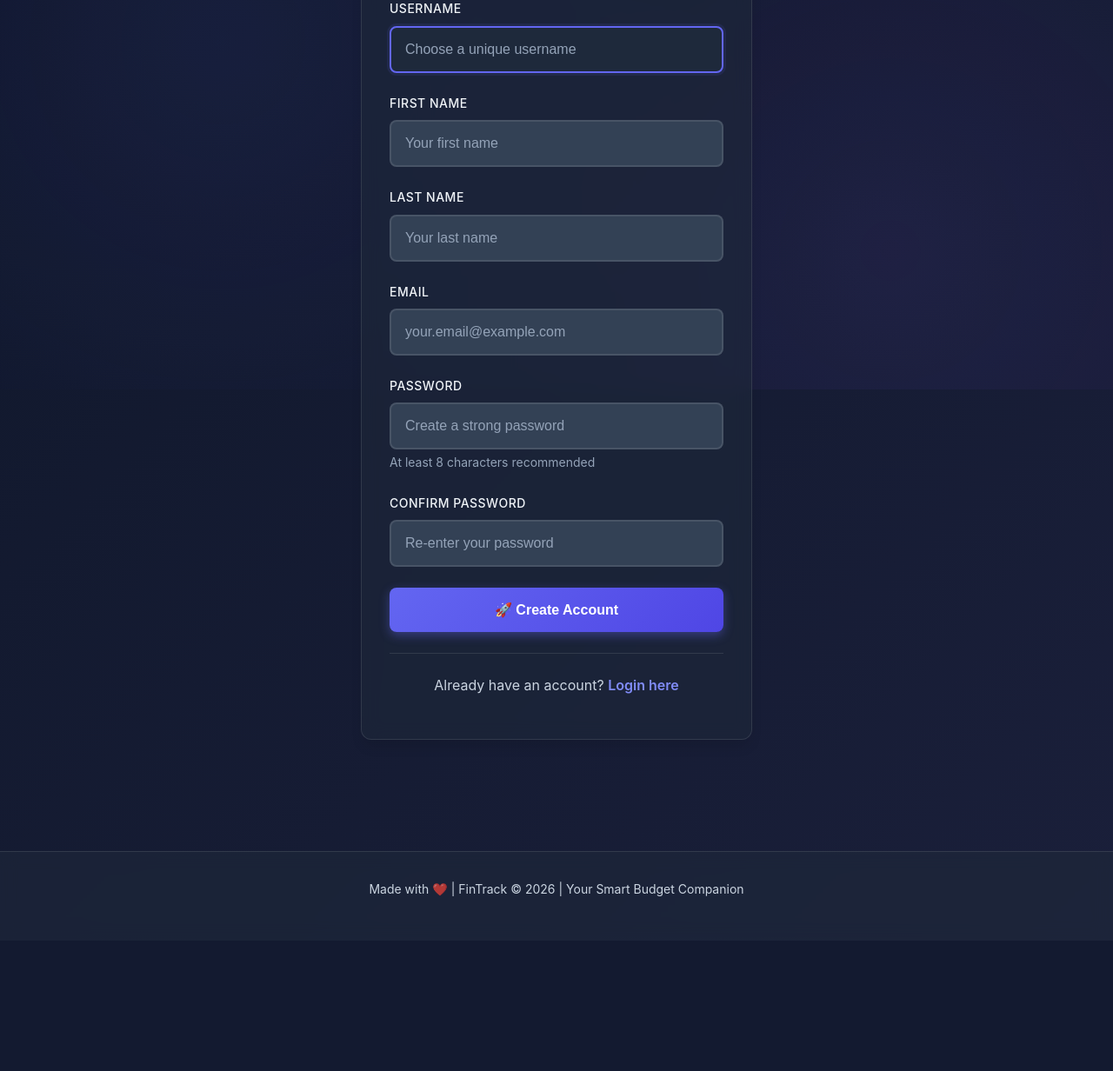
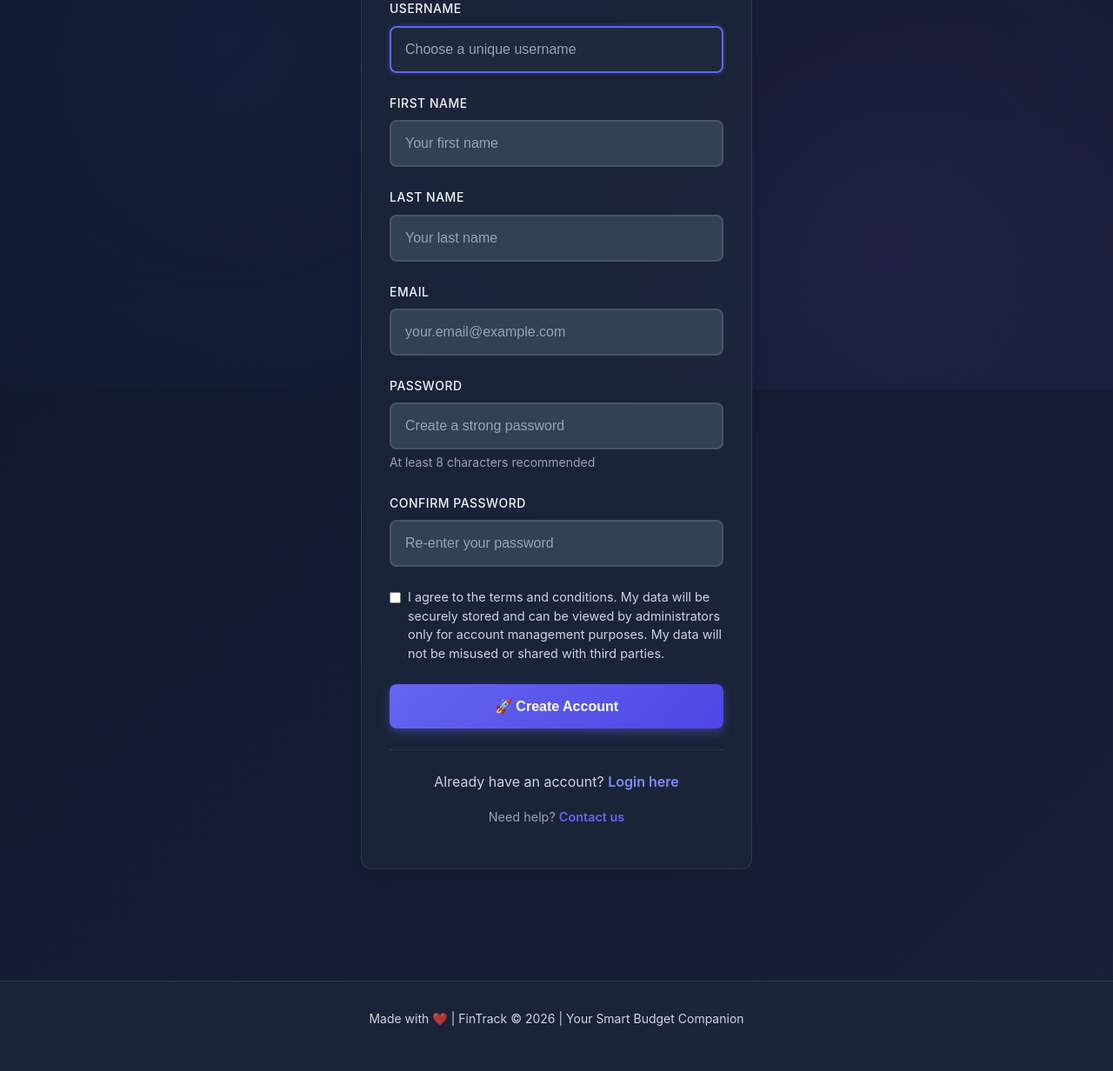
Before and after one commit to Arshad-khan05/FinTrack, a Django app: page /signup/ in a window 1280 px wide. Shown: the part 352-1584 px from the top of the page at 87% size. Before the commit the page ends 1383 px from the top, so only its background shows below. Run offline with Django 5.2, Linux system fonts and the light colour scheme.

Commit message:
Added terms and conditions checkbox

```diff
--- a/login/templates/signup.html
+++ b/login/templates/signup.html
@@ -91,6 +91,22 @@
                 >
             </div>
 
+            <!-- Terms and Conditions Checkbox -->
+            <div class="form-group" style="margin-top: var(--spacing-lg); margin-bottom: var(--spacing-lg);">
+                <div style="display: flex; gap: var(--spacing-sm); align-items: flex-start;">
+                    <input
+                        type="checkbox"
+                        id="terms"
+                        name="terms"
+                        required
+                        style="margin-top: 5px; cursor: pointer; accent-color: var(--primary);"
+                    >
+                    <label for="terms" style="cursor: pointer; color: var(--text-secondary); font-size: 0.9rem; line-height: 1.5;">
+                        I agree to the terms and conditions. My data will be securely stored and can be viewed by administrators only for account management purposes. My data will not be misused or shared with third parties.
+                    </label>
+                </div>
+            </div>
+
             <button type="submit" class="btn btn-primary" style="width: 100%;">
                 🚀 Create Account
             </button>
@@ -101,6 +117,9 @@
             <p>
                 Already have an account?
                 <a href="{% url 'login' %}">Login here</a>
+            </p>
+            <p style="margin-top: var(--spacing-md); font-size: 0.9rem; color: var(--text-muted);">
+                Need help? <a href="mailto:arshadkhan200205@gmail.com" style="color: var(--primary); text-decoration: none;">Contact us</a>
             </p>
         </div>
     </div>
--- a/login/views.py
+++ b/login/views.py
@@ -50,10 +50,16 @@ def render_signup_page(request):
         username = request.POST.get('username', '').strip()
         password = request.POST.get('password', '')
         confirm_password = request.POST.get('confirm-password', '')
+        terms_accepted = request.POST.get('terms', False)
 
         # Validate required fields
         if not all([first_name, last_name, email, username, password, confirm_password]):
             messages.error(request, "All fields are required.")
+            return redirect('signup')
+
+        # Validate terms acceptance
+        if not terms_accepted:
+            messages.error(request, "You must accept the terms and conditions to proceed.")
             return redirect('signup')
 
         if User.objects.filter(username=username).exists():
```
